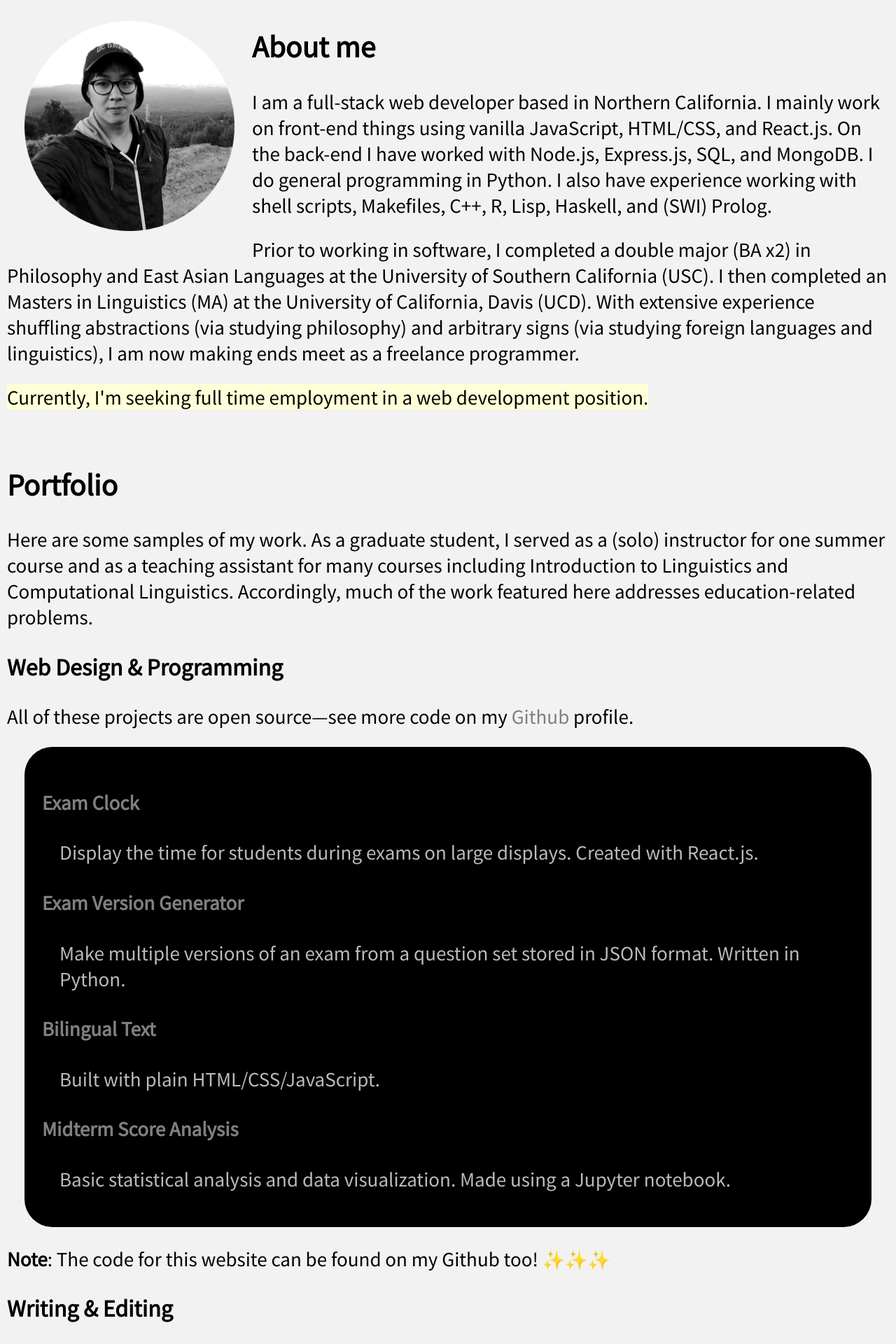
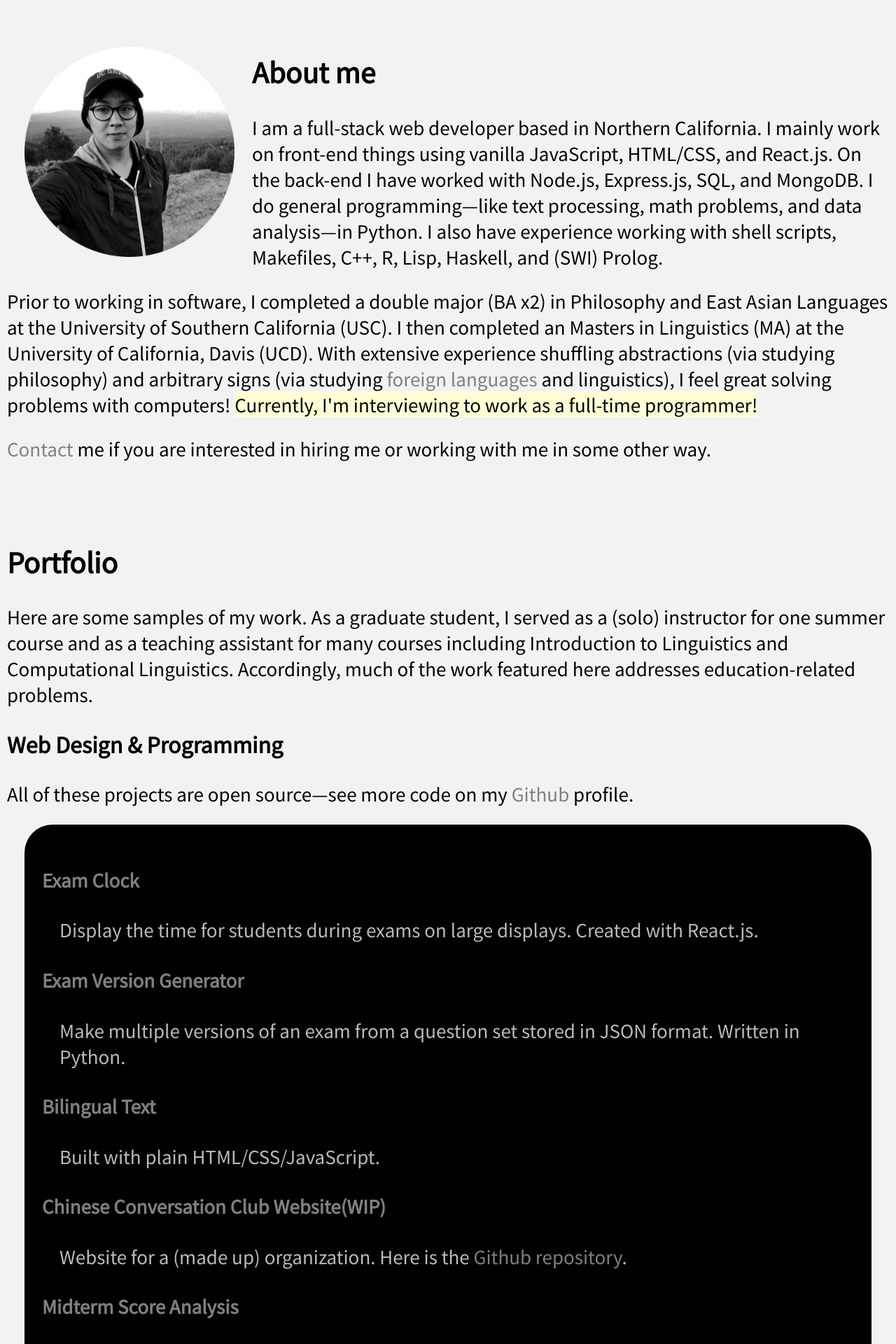
Before and after one commit to captainalan/me, a React (Create React App) app: page / in a window 1280 px wide. Shown: the part 240-2160 px from the top of the page at 70% size. Built offline with nearby package versions, Linux system fonts and the light colour scheme.

Commit message:
Fixed anchor spacing issue, updated some prose, added a link

```diff
--- a/src/App.css
+++ b/src/App.css
@@ -1,3 +1,10 @@
+.Anchor { /* Make clicking anchor links not hide headers. */
+  display: block;
+  position: relative;
+  top: -30px;
+  visibility: hidden;
+}
+
 .App {
   background-color: #F2F2F2;
   color: black;
--- a/src/App.js
+++ b/src/App.js
@@ -26,9 +26,9 @@ class App extends Component {
           <AboutMe
             profile_img_src={ require("./images/github_profile.png") }
           >
-            <p>I am a full-stack web developer based in Northern California. I mainly work on front-end things using vanilla JavaScript, HTML/CSS, and React.js. On the back-end I have worked with Node.js, Express.js, SQL, and MongoDB. I do general programming in Python. I also have experience working with shell scripts, Makefiles, C++, R, Lisp, Haskell, and (SWI) Prolog.</p>
-            <p>Prior to working in software, I completed a double major (BA x2) in Philosophy and East Asian Languages at the University of Southern California (USC). I then completed an Masters in Linguistics (MA) at the University of California, Davis (UCD). With extensive experience shuffling abstractions (via studying philosophy) and arbitrary signs (via studying foreign languages and linguistics), I am now making ends meet as a freelance programmer. </p>
-            <p><span className="Highlighted">Currently, I'm seeking full time employment in a web development position.</span></p>
+            <p>I am a full-stack web developer based in Northern California. I mainly work on front-end things using vanilla JavaScript, HTML/CSS, and React.js. On the back-end I have worked with Node.js, Express.js, SQL, and MongoDB. I do general programming—like text processing, math problems, and data analysis—in Python. I also have experience working with shell scripts, Makefiles, C++, R, Lisp, Haskell, and (SWI) Prolog.</p>
+            <p>Prior to working in software, I completed a double major (BA x2) in Philosophy and East Asian Languages at the University of Southern California (USC). I then completed an Masters in Linguistics (MA) at the University of California, Davis (UCD). With extensive experience shuffling abstractions (via studying philosophy) and arbitrary signs (via studying <a href="#languages">foreign languages</a> and linguistics), I feel great solving problems with computers! <span className="Highlighted">Currently, I'm interviewing to work as a full-time programmer!</span></p>
+            <p> <a href="#contact">Contact</a> me if you are interested in hiring me or working with me in some other way.</p>
           </AboutMe>
           <Portfolio>
             <p>Here are some samples of my work. As a graduate student, I served as a (solo) instructor for one summer course and as a teaching assistant for many courses including Introduction to Linguistics and Computational Linguistics. Accordingly, much of the work featured here addresses education-related problems.</p>
@@ -45,6 +45,9 @@ class App extends Component {
 
               <h4><a href="https://captainalan.github.io/bilingual-text/">Bilingual Text</a></h4>
               <p className="Description">Built with plain HTML/CSS/JavaScript.</p>
+
+              <h4><a href="https://captainalan.github.io/chinese-conversation/">Chinese Conversation Club Website(WIP)</a></h4>
+              <p className="Description">Website for a (made up) organization. Here is the <a href="https://github.com/captainalan/chinese-conversation">Github repository</a>.</p>
 
               <h4><a href="https://github.com/captainalan/exam-evaluation-made-easy-2/blob/master/Midterm%20Score%20Analysis.ipynb">Midterm Score Analysis</a></h4>
               <p className="Description">Basic statistical analysis and data visualization. Made using a Jupyter notebook.</p>
@@ -87,7 +90,7 @@ class App extends Component {
               </p>
             </div>
             <p>I work on graphics mostly with <a href="https://www.gimp.org/">GIMP </a> (2D, raster), <a href="https://inkscape.org/">Inkscape</a> (2D, vector) and <a href="https://www.blender.org/">Blender</a> (3D).</p>
-
+            <a id="languages" href="#languages" className="Anchor">これが見える？！</a>
             <h3>Languages</h3>
             <p>My formal education was largely motivated by a fascination of the diversity of human communication. Born into an monolingual English-speaking family, I took it upon myself to learn Spanish in my highschool years and then (Mandarin) Chinese and Korean in my undergraduate years.</p>
             <p>Now, I am studying Japanese as a leader of <a href="https://www.facebook.com/kaiwahour">Kaiwa Hour</a> (Japanese/English Conversation Club). I am picking up French and Indonesian as well as I follow world events. I can translate Chinese, Japanese, Korean, and Spanish to English and frequently do so in informal settings.</p>
@@ -123,6 +126,7 @@ const TopBar = (props) => {
 const AboutMe = (props) => {
   return(
     <div className="AboutMe">
+      <a className="Anchor" href="#about" id="about">Might you be using a screen reader?</a>
       <img
         alt="Profile"
         className="ProfilePic"
@@ -130,7 +134,7 @@ const AboutMe = (props) => {
         height="300px"
         width="300px"
       />
-      <h2 id="about">About me</h2>
+      <h2>About me</h2>
 
       {props.children}
     </div>
@@ -139,7 +143,8 @@ const AboutMe = (props) => {
 
 const Portfolio = (props) => {
   return(
-    <div className="Portfolio" id="portfolio">
+    <div className="Portfolio">
+      <a className="Anchor" href="#portfolio" id="portfolio">Or inspecting this site's source code?</a>
       <h2>Portfolio</h2>
       {props.children}
     </div>
@@ -148,7 +153,8 @@ const Portfolio = (props) => {
 
 const Contact = (props) => {
   return(
-    <div className="Contact" id="contact">
+    <div className="Contact">
+      <a className="Anchor" href="#contact" id="contact">The text you are reading should be hidden.</a>
       <h2>Contact</h2>
       {props.children}
     </div>
```
